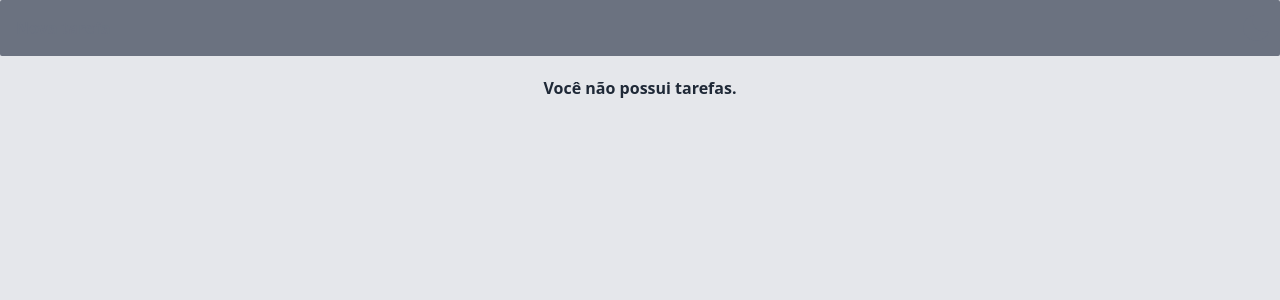
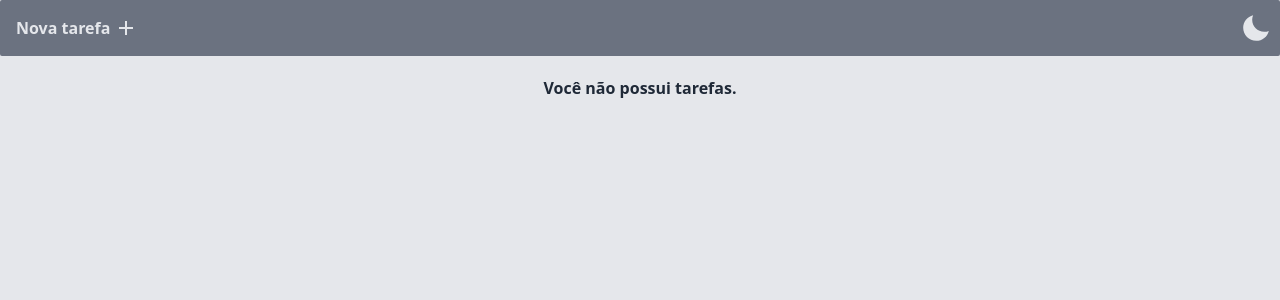
Before and after one commit to raffadias/todoapp, a React (Vite) app: page / in a window 1280 px wide. Shown: the top 300 px of the page. Built offline with nearby package versions, Linux system fonts and the light colour scheme.

Commit message:
feat: header bar added

```diff
--- a/src/App.tsx
+++ b/src/App.tsx
@@ -34,8 +34,8 @@ export default function App() {
         <button
             disabled={modalEditVisible}
             onClick={() => toggleModalCreate()}
-            className='hover:text-gray-800 hover:dark:text-gray-800 dark:text-gray-200
-            text-gray-500 disabled:hover:text-gray-500 disabled:hover:dark:text-gray-200 flex items-center
+            className='hover:text-gray-800 hover:dark:text-gray-800
+            text-gray-200 disabled:hover:text-gray-500 disabled:hover:dark:text-gray-200 flex items-center
             gap-1 font-semibold p-2 rounded-md transition-all ease-in-out delay-100'
           >
             Nova tarefa
--- a/src/components/ThemeSwitch.tsx
+++ b/src/components/ThemeSwitch.tsx
@@ -19,7 +19,7 @@ export function ThemeSwitch() {
   return (
     <button
       onClick={toggleTheme}
-      className="text-gray-500 hover:text-gray-800 hover:dark:text-gray-800 dark:text-gray-200 rounded transition-all duration-300"
+      className="text-gray-200 hover:text-gray-800 hover:dark:text-gray-800 rounded transition-all duration-300"
     >
       {theme === 'dark' && <MdSunny size={32} />}
       {theme === 'light' && <IoMdMoon size={32} />}
```
